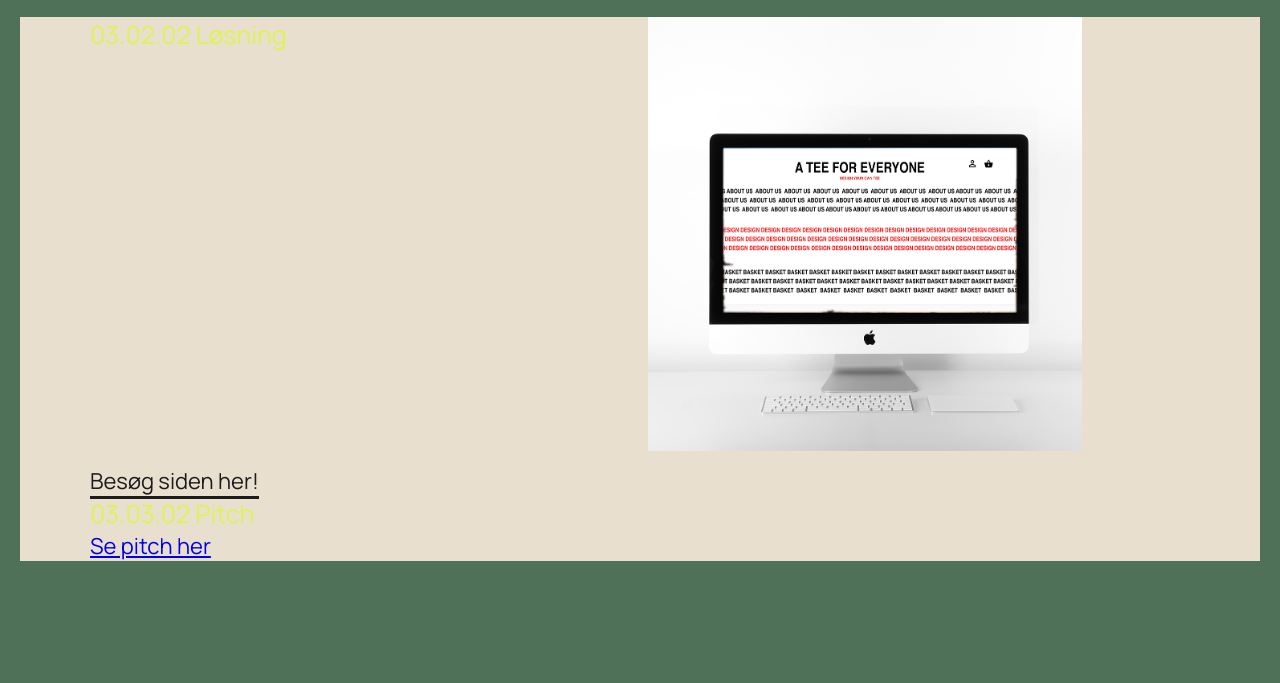
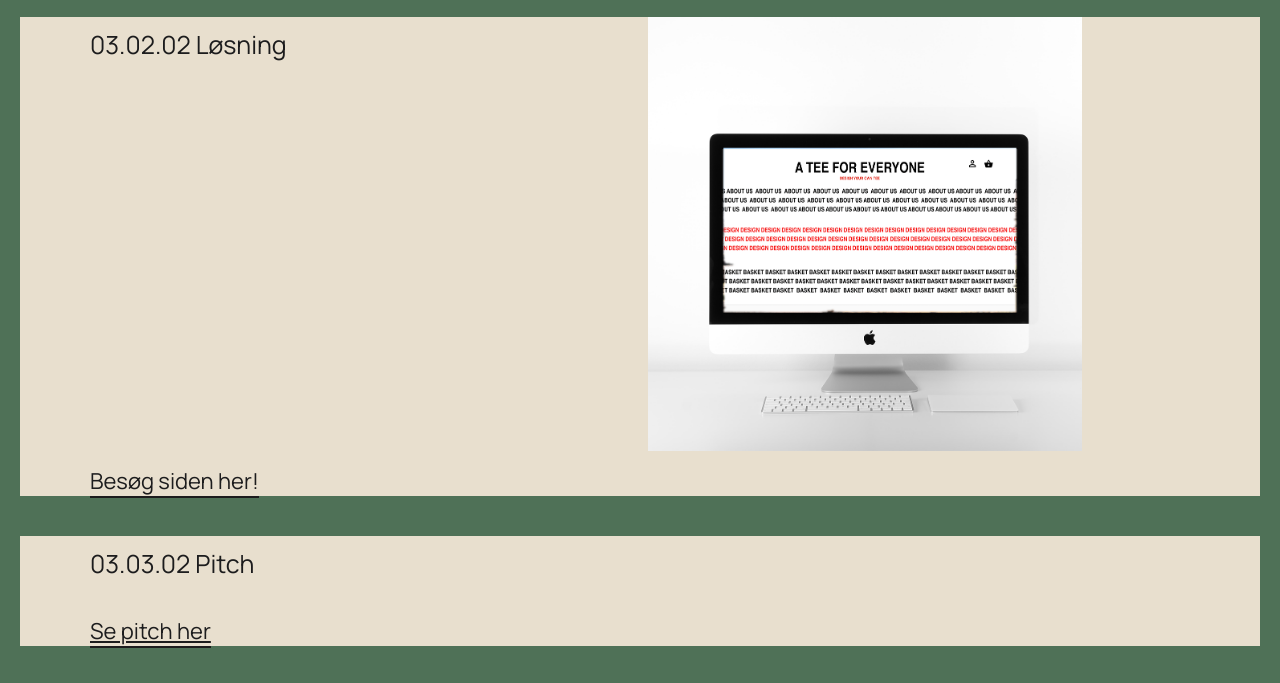
Before and after one commit to mari89tc/06_portfolioeksamen, a plain HTML site: page 03.html in a window 1280 px wide. Shown: the part 317-1000 px from the top of the page. Drawn offline with Linux system fonts and the light colour scheme; a web font is replaced by a local one.

Commit message:
padding undersider

```diff
--- a/03.html
+++ b/03.html
@@ -45,10 +45,13 @@
             <a href="https://xd.adobe.com/view/8e6135f8-3f38-4802-b09c-04de12ac254a-db32/" target="_blank">Besøg siden her!</a>
           </div>
         </div>
-        <div class="grid_1_1"></div>
-        <h3>03.03.02 Pitch</h3>
-        <p></p>
-        <p><a href="03_03_02_pitch_marie.pdf" target="_blank" class="button">Se pitch her</a></p>
+      </section>
+      <section class="full">
+        <div class="grid_1_1">
+          <h3>03.03.02 Pitch</h3>
+          <p></p>
+          <p><a href="03_03_02_pitch_marie.pdf" target="_blank" class="button">Se pitch her</a></p>
+        </div>
       </section>
     </main>
     <footer class="grid_1_1_1">
--- a/style.css
+++ b/style.css
@@ -375,7 +375,6 @@ footer a:hover {
     margin: 20px;
   }
 }
-
 .kontakt {
   place-self: center;
   text-align: center;
@@ -493,3 +492,18 @@ form button {
     width: 80%;
   }
 }
+.grid_1_1 h3 {
+  font-size: var(--font-sm);
+  color: var(--font-color);
+  font-family: "Manrope", sans-serif;
+  font-weight: 400;
+  margin-bottom: 20px;
+  margin-top: 10px;
+}
+.grid_1_1 a {
+  font-size: var(--font-xs);
+  color: var(--font-color);
+  font-family: "Manrope", sans-serif;
+  font-weight: 400;
+  border-bottom: solid 2px var(--font-color);
+}
```
Also changed, not shown: 02.html (+1 -1 lines), om_mig.html (+2 -2 lines).
